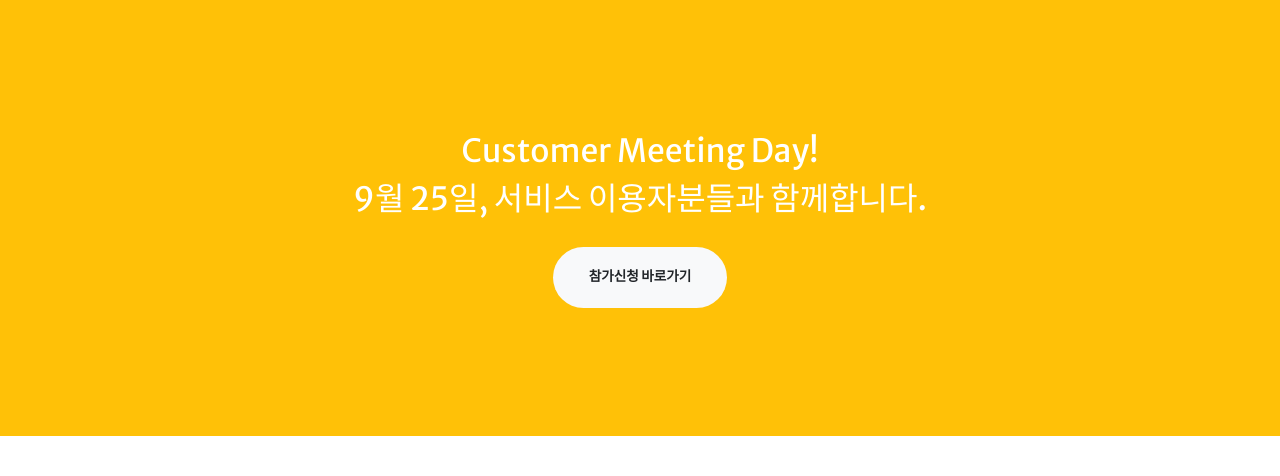
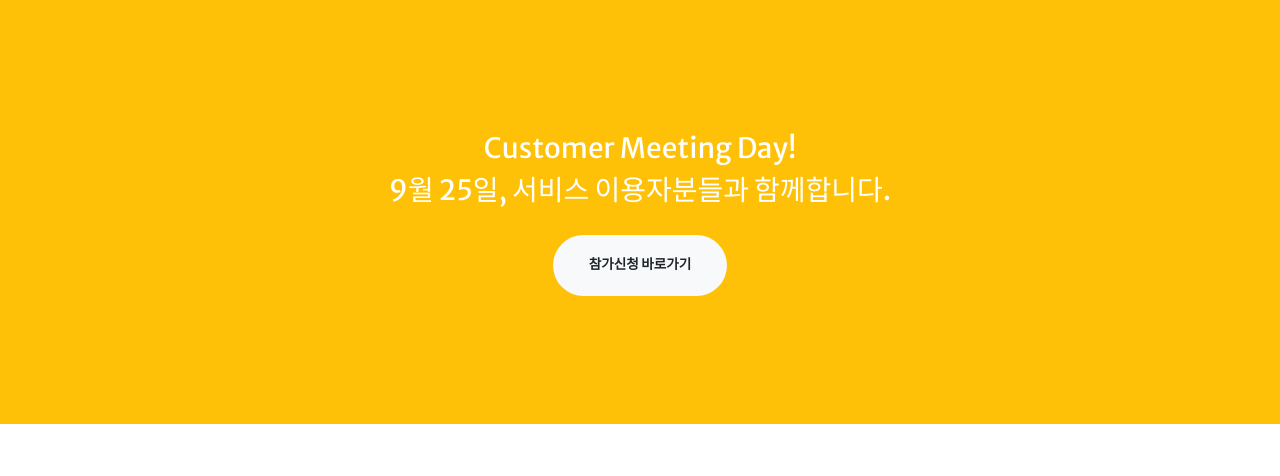
Before and after one commit to Sunny-W-Park/ensemble4publish, a Django app: page / in a window 1280 px wide. Shown: the part 3064-3540 px from the top of the page. Run offline with Django 3.2, Linux system fonts and the light colour scheme; some libraries are stand-ins or nearby versions.

Commit message:
font size @ daemun

```diff
--- a/daemun/templates/daemun.html
+++ b/daemun/templates/daemun.html
@@ -184,7 +184,7 @@
         <!-- Call to action-->
         <section class="page-section bg-warning text-white">
             <div class="container text-center">
-                <h2 class="mb-4"> Customer Meeting Day! </br> 9월 25일, 서비스 이용자분들과 함께합니다.</h2>
+                <h3 class="mb-4"> Customer Meeting Day! </br> 9월 25일, 서비스 이용자분들과 함께합니다.</h2>
                 <a class="btn btn-light btn-xl" href="http://www.projectensemble.kr/updates/1/"> 참가신청 바로가기</a>
             </div>
         </section>
```
Also changed, not shown: 1 other file.
